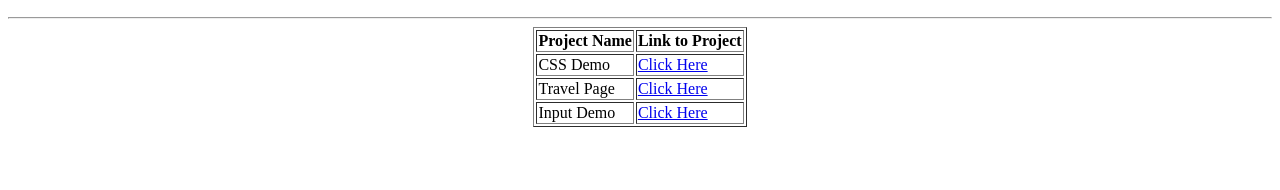
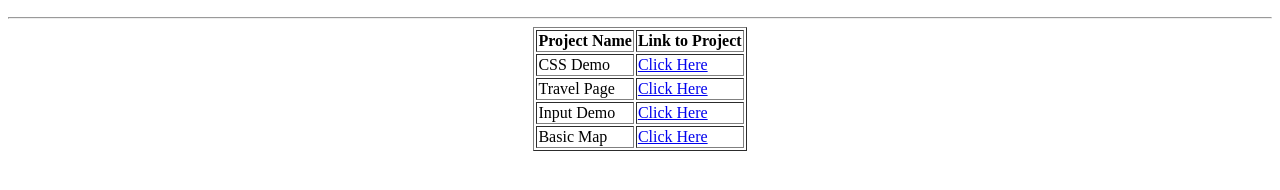
Before and after one commit to sirisha4990/sirisha4990.github.io, a plain HTML site: page index.html in a window 1280 px wide. Shown: the part 96-286 px from the top of the page. Drawn offline with Linux system fonts and the light colour scheme.

Commit message:
Update index.html

```diff
--- a/index.html
+++ b/index.html
@@ -26,6 +26,10 @@
           <td>Input Demo</td>
           <td><a href="inputDemo.html">Click Here</a></td>
         </tr>
+        <tr>
+          <td>Basic Map</td>
+          <td><a href="basic.Map.html">Click Here</a></td>
+        </tr>
       </table>
     </center>
   </body>
```
